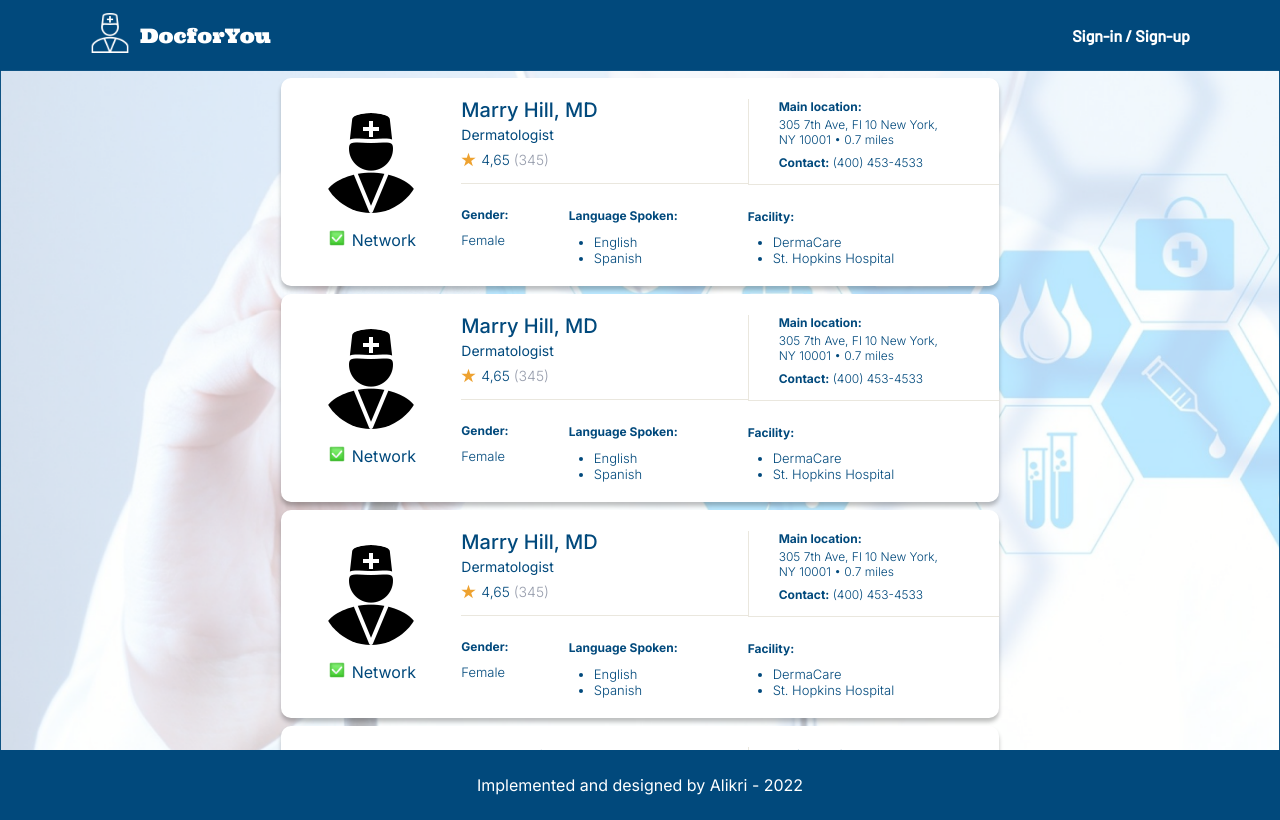
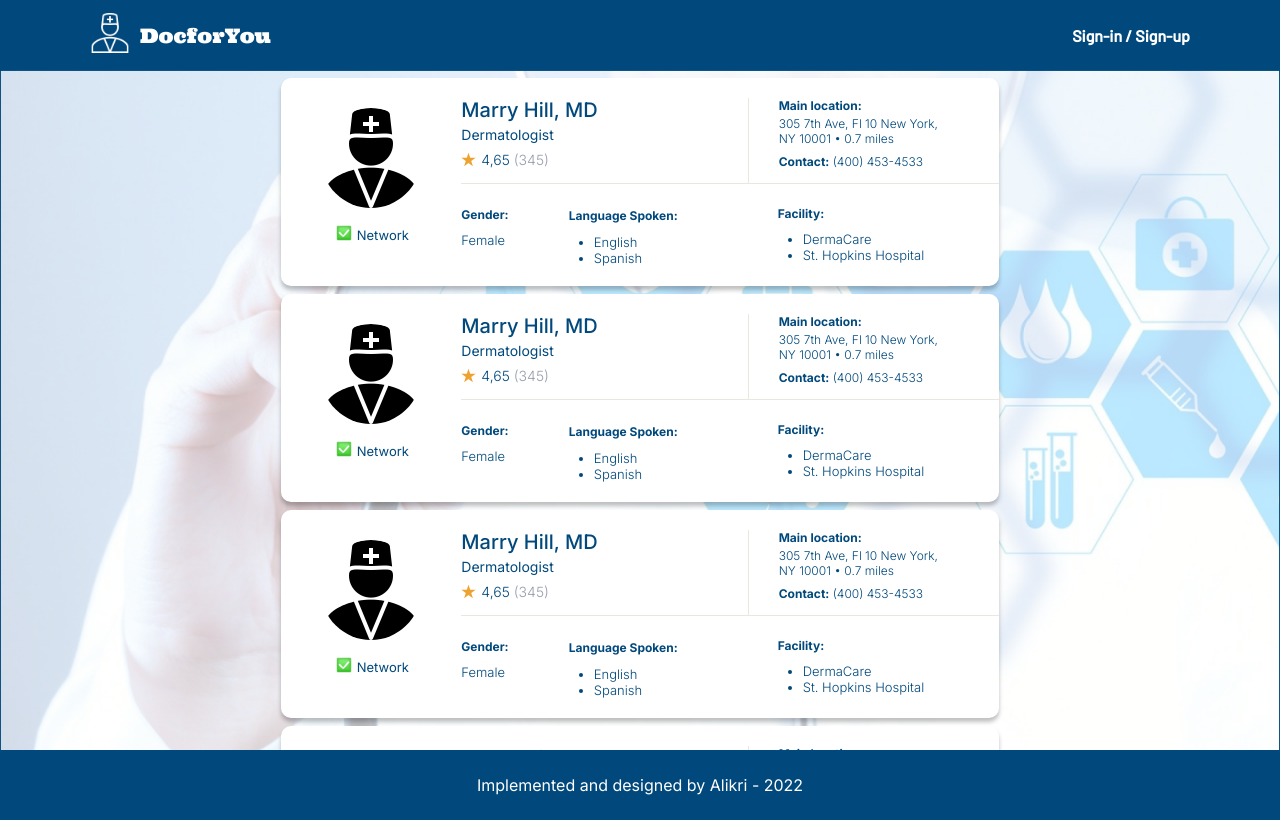
Before and after one commit to alikri/Doctor-s-Search, a React (Create React App) app: page /doctors in a window 1280 px wide. Built offline with nearby package versions, Linux system fonts and the light colour scheme.

Commit message:
completed the visual part of the doctor's preview

```diff
--- a/src/components/doctor-preview/doctor-preview.component.jsx
+++ b/src/components/doctor-preview/doctor-preview.component.jsx
@@ -9,7 +9,7 @@ const DoctorPreview = (props) => {
 				<img src={docsIcon} alt="" />
 				<div className="network-container-docp">
 					<div><img src={network} alt="" /></div>
-					<div>Network</div>
+					<div className="network-docp">Network</div>
 				</div>
 			</div>
 			<div className="doc-info-container-docp">
@@ -21,7 +21,6 @@ const DoctorPreview = (props) => {
 						<p>4,65 <span>(345)</span></p>
 					</div>
 				</div>
-
 				<div className="gender-container-docp">
 					<div className="gender-bold">Gender:
 						<p>Female</p>
--- a/src/components/doctor-preview/doctor-preview.styles.scss
+++ b/src/components/doctor-preview/doctor-preview.styles.scss
@@ -1,7 +1,7 @@
 .doc-preview-container {
 	margin: 8px;
 	display: flex;
-	align-items: center;
+	// align-items: center;
 	max-width: 1100px;
 	background-color: white;
 	border-radius: 10px;
@@ -10,7 +10,7 @@
 
 
 	.doc-img-container-docp {
-		margin: 0 40px 0 40px;
+		margin: 30px 40px 0px 40px;
 		display: flex;
 		flex-direction: column;
 
@@ -20,14 +20,19 @@
 			justify-content: center;
 			align-items: center;
 
+			.network-docp {
+				font-size: 13px;
+			}
+
 			img {
-				margin-right: 5px;
+				margin-right: 3px;
 			}
 		}
 
 	}
 	.doc-info-container-docp {
 		margin: 20px 0 20px 0;
+
 		.top-border-container {
 			padding-right: 150px;
 			height: 85px;
@@ -48,11 +53,13 @@
 				display: flex;
 				align-items: center;
 				padding-bottom: 10px;
+
 				img {
 					width: 15px;
 					height: 15px;
 					margin-right: 5px;
 				}
+
 				p {
 					display: inline-block;
 					font-weight: 300;
@@ -104,13 +111,15 @@
 	}
 
 	.doc-contact-container-docp {
+		margin: 20px 0 20px 0;
+
 		.location-container-docp {
+
 			padding-right: 50px;
 			padding-left: 30px;
 			height: 85px;
 			border-bottom: 1px solid #EAE7DE;
 			border-left: 1px solid #EAE7DE;
-			margin-bottom: 24px;
 
 			h3 {
 				font-weight: 600;
@@ -135,8 +144,9 @@
 		}
 
 		.facility-container-docp {
+			padding: 22px 0 0 30px;
+
 			h3 {
-
 				font-weight: 600;
 				font-size: 12px;
 			}
```
Lines whose indentation alone changed are shown as unchanged.
